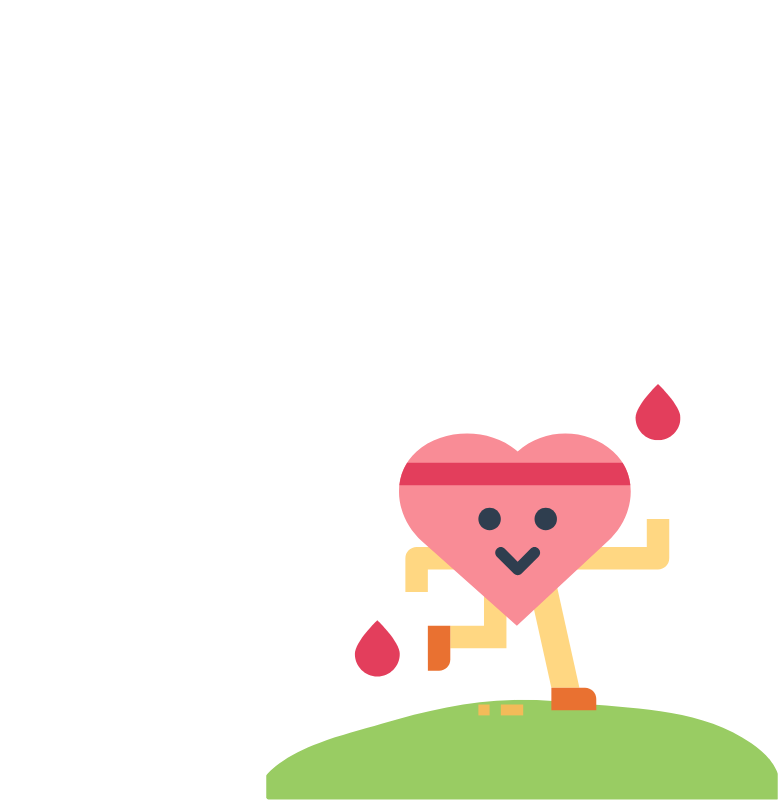
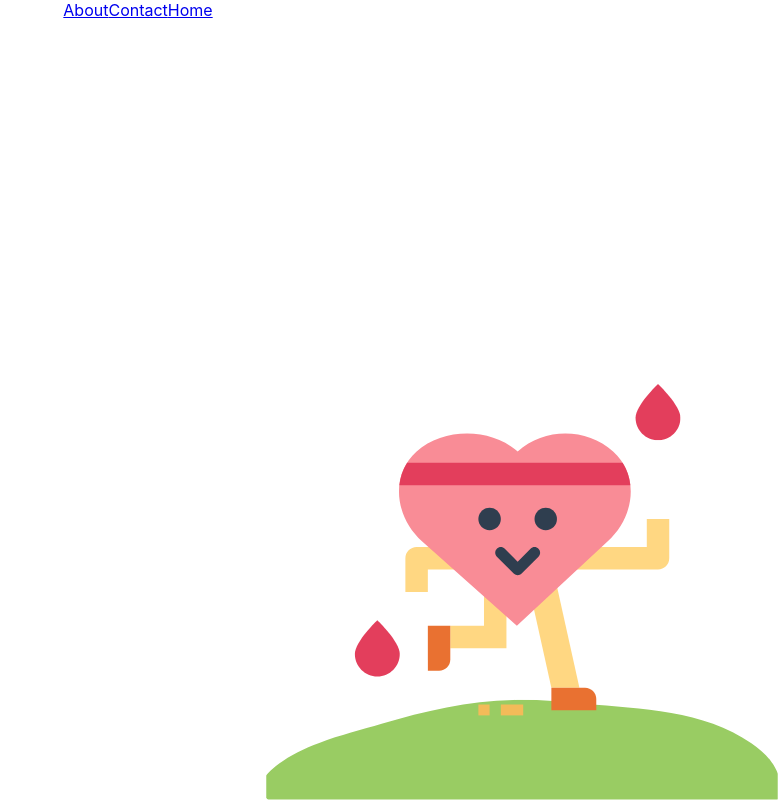
Before and after one commit to gitnubl33t/bp_buddy, a React (Create React App) app: page / in a window 1280 px wide. Shown: the whole page, without its empty margins (502-1280 px from the left). Built offline with nearby package versions, Linux system fonts and the light colour scheme.

Commit message:
added nav html

```diff
--- a/src/App.js
+++ b/src/App.js
@@ -4,6 +4,11 @@
   return (
     <div className="App">
       <header className="App-header"></header>
+      <nav>
+        <a href="/">About</a>
+        <a href="/">Contact</a>
+        <a href="/">Home</a>
+      </nav>
     </div>
   );
 }
```
Also changed, not shown: 1 other file (tests, documents, lock files or other folders).
